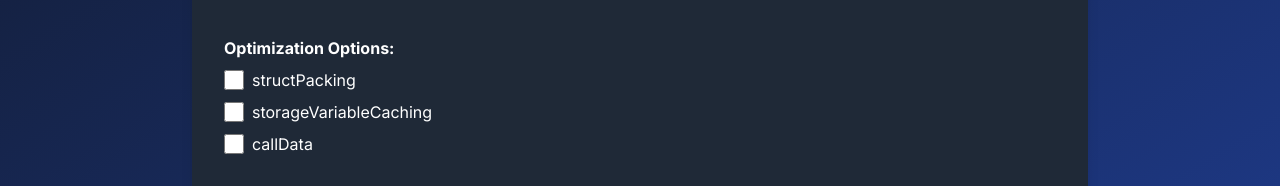
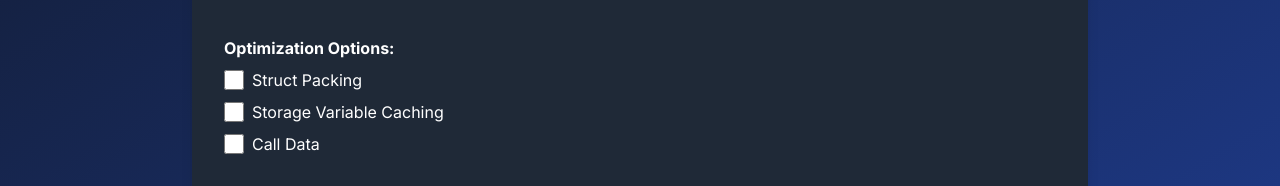
Before and after one commit to yongkangc/solidity-optimiser-app, a Next.js app in the folder frontend/: page / in a window 1280 px wide. Shown: the part 461-647 px from the top of the page. Built offline with nearby package versions, Linux system fonts and the light colour scheme.

Commit message:
words fixes

```diff
--- a/frontend/src/app/page.tsx
+++ b/frontend/src/app/page.tsx
@@ -11,6 +11,17 @@ type OptimizationOptions = {
   storageVariableCaching: boolean;
   callData: boolean;
 };
+
+// Option name
+const optimizationOptionsNames: { [K in keyof OptimizationOptions]: string } = {
+  structPacking: "Struct Packing",
+  storageVariableCaching: "Storage Variable Caching",
+  callData: "Call Data",
+};
+
+function getOptionName<K extends keyof OptimizationOptions>(option: K): string {
+  return optimizationOptionsNames[option];
+}
 
 export default function Home() {
   const [inputCode, setInputCode] = useState("");
@@ -126,8 +137,11 @@ export default function Home() {
             </label>
             <div className="space-y-2">
               {Object.entries(optimizationOptions).map(([option, enabled]) => (
-                <motion.div key={option} variants={itemVariants}>
-                  <label className="flex items-center">
+                <motion.div
+                  key={option}
+                  variants={itemVariants}
+                  className="flex items-center space-x-2"
+                >
                   <input
                     type="checkbox"
                     checked={enabled}
@@ -138,8 +152,9 @@ export default function Home() {
                     }
                     className="form-checkbox h-5 w-5 text-blue-500 transition duration-300"
                   />
-                    <span className="ml-2">{option}</span>
-                  </label>
+                  <span>
+                    {getOptionName(option as keyof OptimizationOptions)}
+                  </span>
                 </motion.div>
               ))}
             </div>
@@ -177,9 +192,11 @@ export default function Home() {
             >
               <div>
                 <h3 className="text-2xl font-bold mb-4">Original Code</h3>
+                <div className="flex-grow overflow-auto">
                   <SyntaxHighlighter language="solidity" style={atomDark}>
                     {inputCode}
                   </SyntaxHighlighter>
+                </div>
               </div>
               <div>
                 <h3 className="text-2xl font-bold mb-4">Optimized Code</h3>
```
Lines whose indentation alone changed are shown as unchanged.
